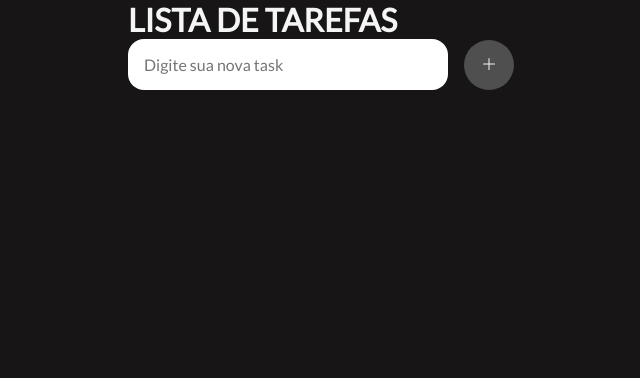
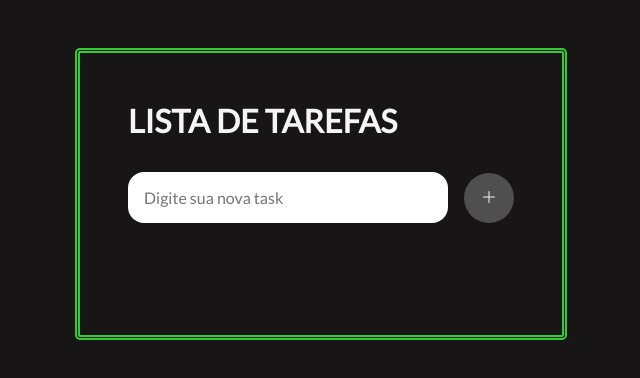
Before and after one commit to WesleySv19/to-do-javascript, a plain HTML site: page index.html in a window 1280 px wide. Shown: the whole page, without its empty margins (319-959 px from the left). Drawn offline with Linux system fonts and the light colour scheme.

Commit message:
updade styles in css

```diff
--- a/css/style.css
+++ b/css/style.css
@@ -12,6 +12,18 @@ body {
     flex-direction: column;
     align-items: center;
     gap: 4rem;
+}
+
+h1 {
+    margin-bottom: 1em;
+
+}
+
+main {
+    margin-top: 3em;
+    border: 5px double #32CD32;
+    padding: 3em;
+    border-radius: 5px;
 }
 
 .main_content {
```
